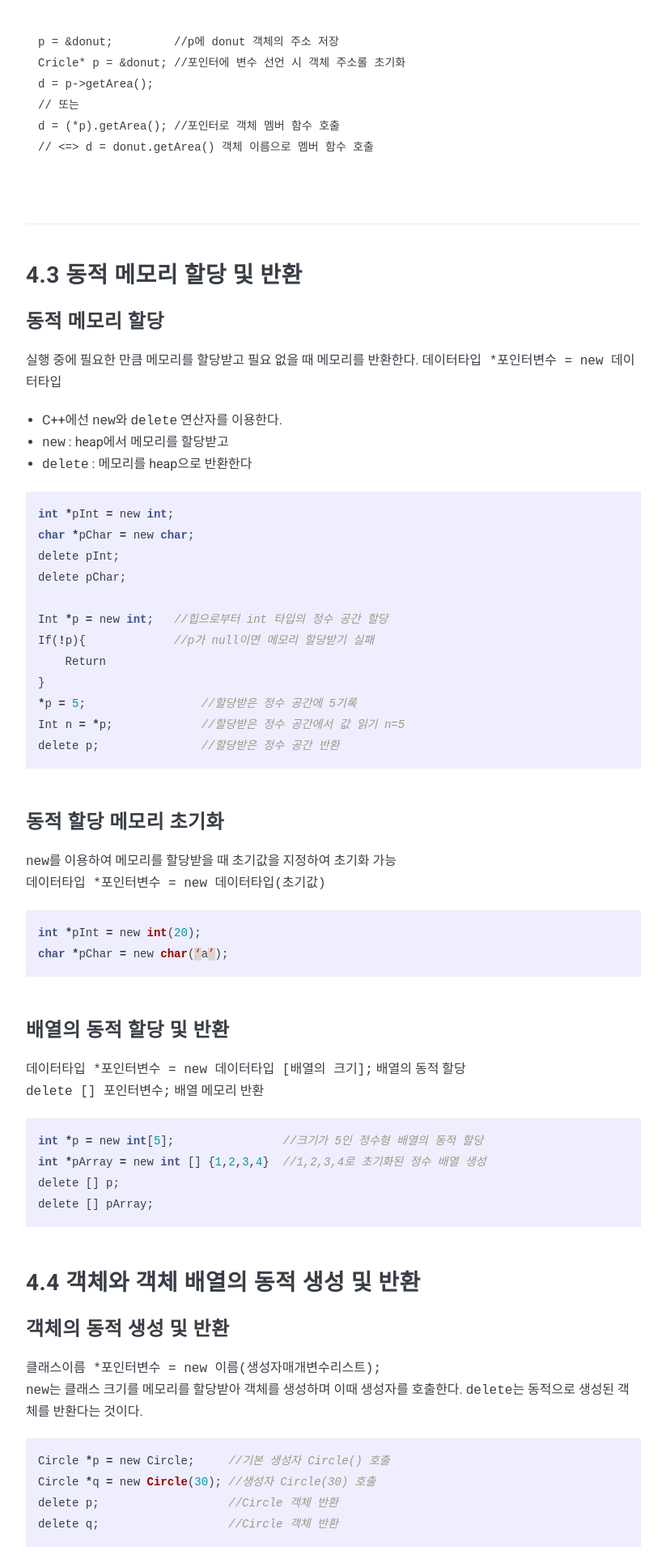
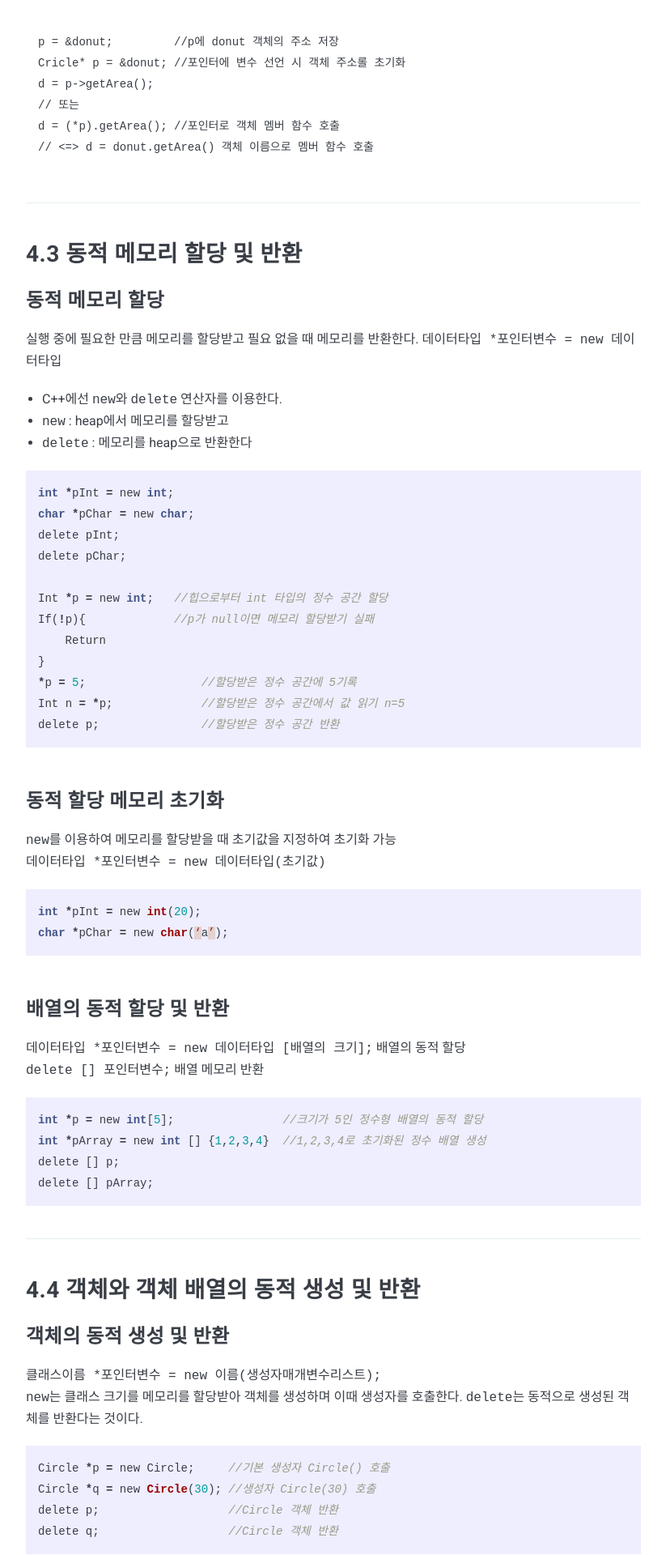
Before and after one commit to junRepository/junRepository.github.io, a Jekyll site: the page built from _posts/2024-01-16-[c++]04.md, in a window 1280 px wide. Shown: the part 470-2390 px from the top of the page at 81% size, without its empty margins (228-1051 px from the left). Built offline with Jekyll 4.4.1, drawn with Linux system fonts in a browser that asks for light colours; nearby versions of some CDN libraries; comment, search, counter and statistics services are not loaded.

Commit message:
studyC++

````diff
--- a/_posts/2024-01-16-[c++]04.md
+++ b/_posts/2024-01-16-[c++]04.md
@@ -17,8 +17,6 @@ d = p->getArea();
 d = (*p).getArea(); //포인터로 객체 멤버 함수 호출
 // <=> d = donut.getArea() 객체 이름으로 멤버 함수 호출
 ```
-<br/>
-
 ***
 ## 4.3 동적 메모리 할당 및 반환
 ### 동적 메모리 할당
@@ -64,8 +62,7 @@ int *pArray = new int [] {1,2,3,4}  //1,2,3,4로 초기화된 정수 배열 생
 delete [] p;
 delete [] pArray;
 ```
-<br/>
-
+***
 ## 4.4 객체와 객체 배열의 동적 생성 및 반환
 ### 객체의 동적 생성 및 반환
 
@@ -91,8 +88,7 @@ Circle *pArray = new Circle[3] {Circle(1), Circle(2), Circle(3)};
 delete [] pArray;
 //배열 반환시 pArray[2] -> pArray[1] -> pArray[0] 순으로 소멸자가 실행된다.
 ```
-<br/>
-
+***
 ## 4.5 this 포인터
 this : <font color='red'>자신에 대한 포인터</font>로서 클래스 멤버 함수 내에서만 사용된다. 전역 변수도 아니고 함수 내 선언된 지역 변수도 아니다. 객체의 멤버 함수가 호출될 때 컴파일러에 의해 보이지 않게 전달되는 객체에 대한 주소이다.
 
@@ -104,8 +100,7 @@ this : <font color='red'>자신에 대한 포인터</font>로서 클래스 멤
 1. 클래스의 멤버 함수에서만 사용가능
 2. 멤버 함수라도 정적 멤버 함수(static member funcion)는 this 사용 X
 
-<br/>
-
+***
 ## 4.6 string 클래스를 이용한 문자열 사용
 c언어에서 사용하는 C-스트링은 할당 받은 메모리 크기 이상의 문자열을 저장할 수 없는 문제가 있다. 하지만 <font color='red'>string 클래스는 문자열의 크기에 맞추어 메모리 키기를 조절한다.</font>
 
````
